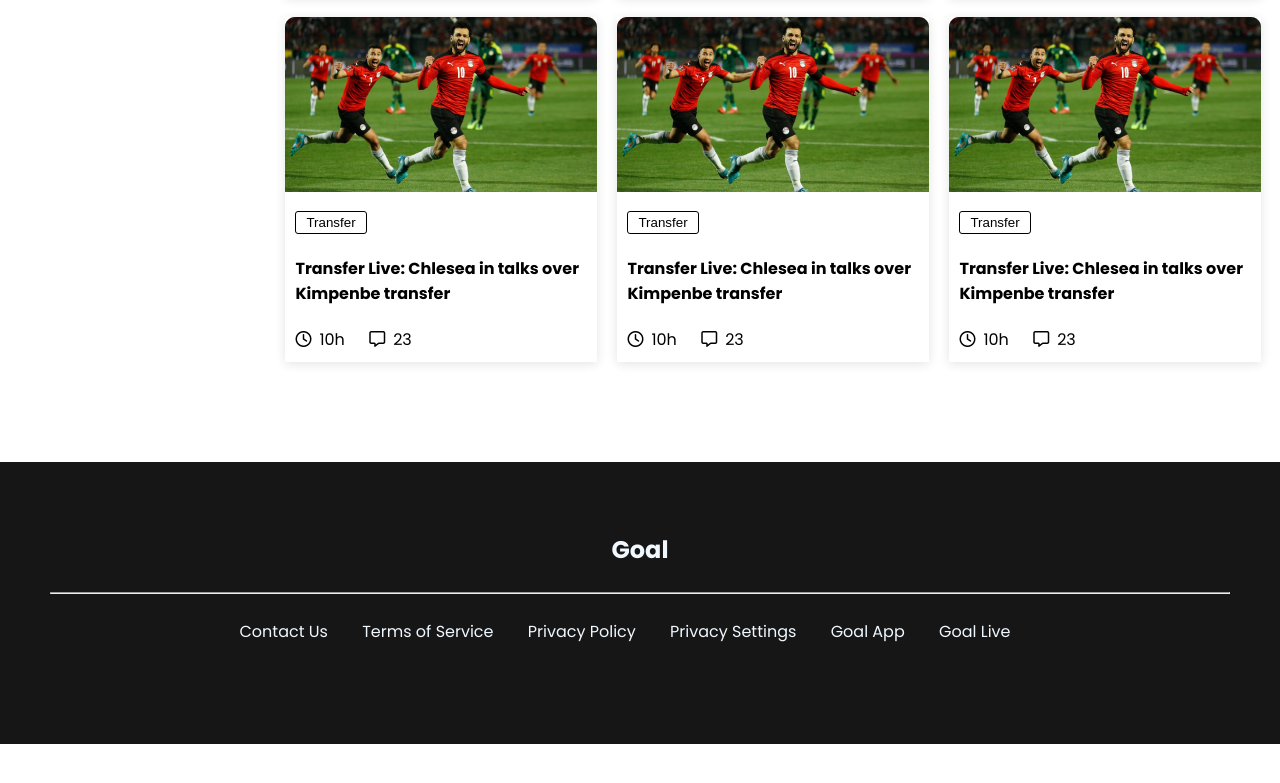
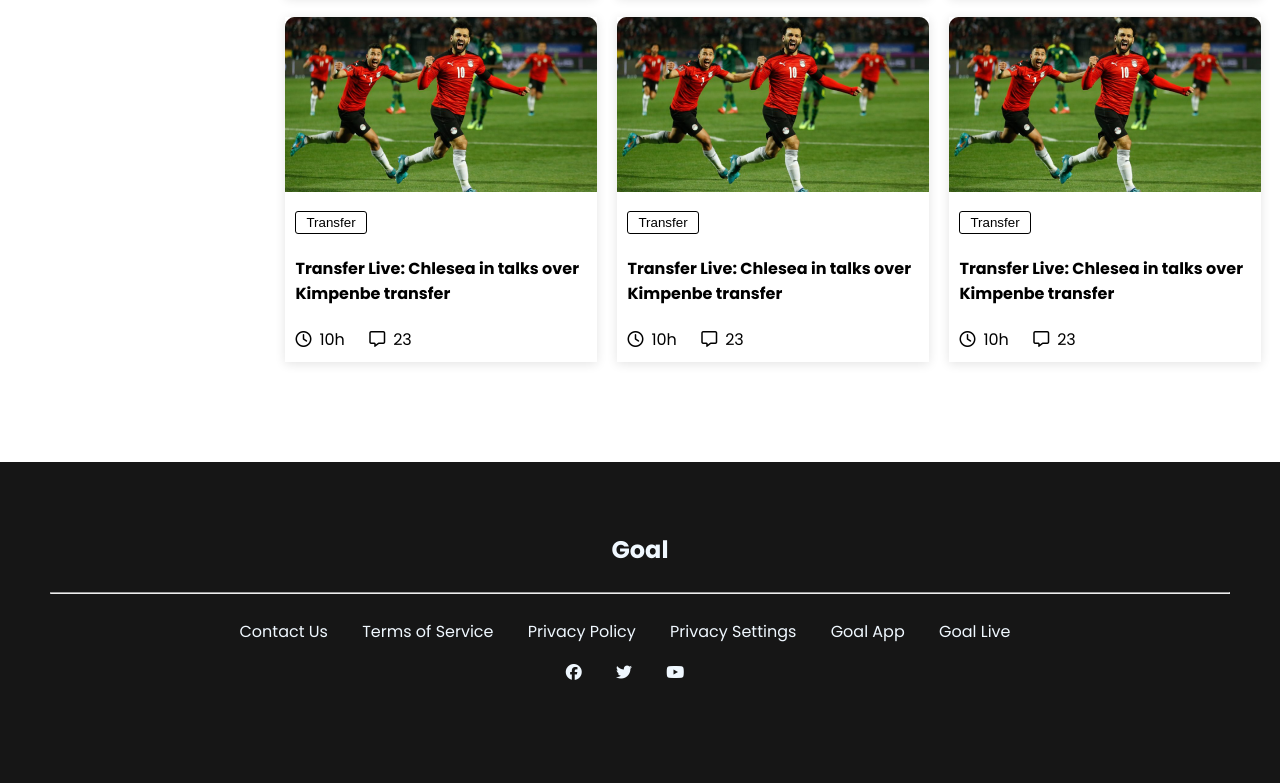
Before and after one commit to ikramulhasan1/world-cup, a plain HTML site: page index.html in a window 1280 px wide. Shown: the part 1364-2147 px from the top of the page. Before the commit the page ends 2108 px from the top, so only its background shows below. Drawn offline with Linux system fonts and the light colour scheme.

Commit message:
Social icon

```diff
--- a/index.html
+++ b/index.html
@@ -166,6 +166,11 @@
             <a href="">Goal App</a>
             <a href="">Goal Live</a>
         </div>
+        <p>
+            <a href="https://www.facebook.com/"><i class="fa-brands fa-facebook"></i></a>
+            <a href="https://twitter.com/"><i class="fa-brands fa-twitter"></i></a>
+            <a href="https://www.youtube.com/"><i class="fa-brands fa-youtube"></i></a>
+        </p>
     </footer>
 </body>
 
```
Also changed, not shown: upcomming-match.html (+5 -0 lines).
